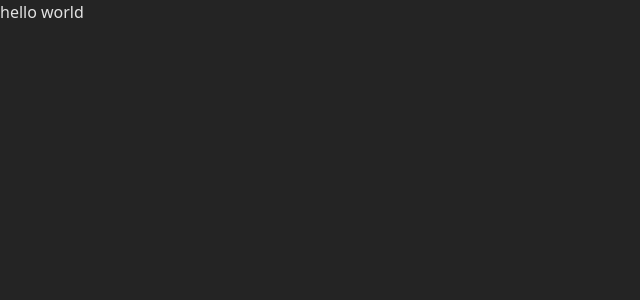
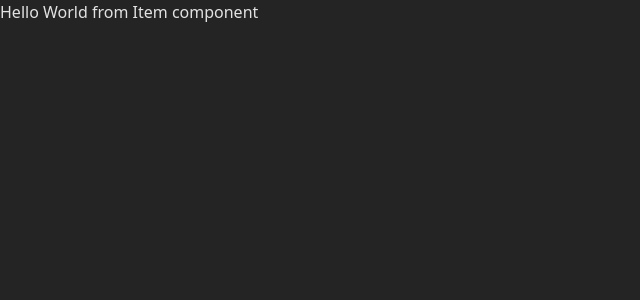
Before and after one commit to joachimdplt/shooping, a React (Vite) app: page / in a window 1280 px wide. Shown: the top 300 px of the page, without its empty margins (0-640 px from the left). Built offline with nearby package versions, Linux system fonts and the light colour scheme.

Commit message:
hello world from item component

```diff
--- a/src/App.tsx
+++ b/src/App.tsx
@@ -1,8 +1,9 @@
+import { Item } from "./components/Item"
 const App = () => {
 
   return (
     <div>
-    hello world
+      <Item />
 
     </div>
   )
--- /dev/null
+++ b/src/components/Item.tsx
@@ -0,0 +1,7 @@
+export function Item () {
+    return(
+        <div>
+            Hello World from Item component
+        </div>
+    )
+}
```
